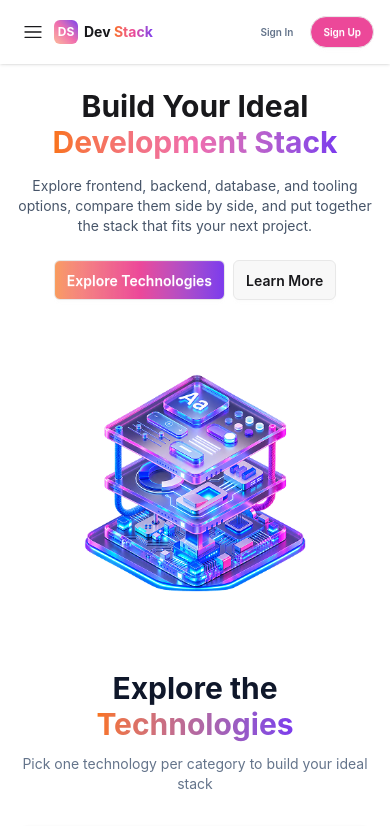
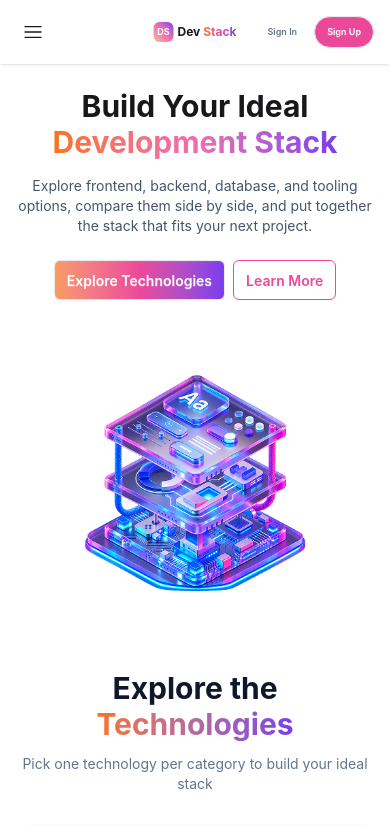
Before and after one commit to abirhj2010-TJ/b14-a05, a React (Vite) app: page / in a window 390 px wide. Shown: the top 826 px of the page. Built offline with nearby package versions, Linux system fonts and the light colour scheme.

Commit message:
all requirements done

```diff
--- a/src/Components/Banner/Banner.tsx
+++ b/src/Components/Banner/Banner.tsx
@@ -22,7 +22,7 @@ const Banner = () => {
               Explore Technologies
             </button>
 
-            <button className="btn rounded-md px-3 md:px-5 lg:px-7">
+            <button className="btn rounded-md px-3 md:px-5 lg:px-7 border-brand-middle bg-transparent text-brand-middle">
               Learn More
             </button>
           </div>
--- a/src/Components/Navbar/Navbar.tsx
+++ b/src/Components/Navbar/Navbar.tsx
@@ -1,9 +1,8 @@
 import { RxHamburgerMenu } from "react-icons/rx";
-
 
 const Navbar = () => {
   return (
-    <div className="navbar sticky top-0 z-50 container mx-auto bg-base-100 px-4 sm:px-6 md:px-8 lg:px-20 xl:px-30 shadow-sm">
+    <div className="navbar sticky top-0 z-50 container mx-auto bg-base-100 px-4 shadow-sm sm:px-6 md:px-8 lg:px-20 xl:px-30">
       <div className="navbar-start">
         <div className="dropdown md:hidden">
           <div
@@ -19,7 +18,9 @@ const Navbar = () => {
             className="menu menu-sm dropdown-content z-10 mt-3 w-48 rounded-box bg-base-100 p-2 text-high shadow"
           >
             <li>
-              <a className="text-brand-start" href="">Home</a>
+              <a className="text-brand-middle" href="">
+                Home
+              </a>
             </li>
             <li>
               <a href="">Technologies</a>
@@ -36,46 +37,73 @@ const Navbar = () => {
           </ul>
         </div>
 
-        <div className="ml-1 flex items-center gap-1.5 sm:gap-2">
-          <div className="flex h-6 w-6 items-center justify-center rounded-md bg-linear-to-tr from-brand-start/50 via-brand-middle/80 to-brand-end text-xs font-bold text-white sm:h-7 sm:w-7 sm:text-sm md:h-8 md:w-8 md:text-md">
+        <div className="ml-1 hidden items-center gap-1.5 sm:gap-2 md:flex">
+          <div className="flex h-8 w-8 items-center justify-center rounded-md bg-linear-to-tr from-brand-start/50 via-brand-middle/80 to-brand-end text-md font-bold text-white">
             DS
           </div>
 
-          <p className="text-sm font-bold sm:text-base md:text-lg">
-            Dev{" "}
-            <span className="bg-linear-to-r from-brand-start via-brand-middle to-brand-end bg-clip-text text-transparent">
+          <p className="text-lg font-bold">
+            Dev <span className="bg-linear-to-r from-brand-start via-brand-middle to-brand-end bg-clip-text text-transparent">
               Stack
             </span>
           </p>
         </div>
       </div>
 
+      <div className="absolute left-1/2 flex -translate-x-1/2 items-center gap-1 md:hidden">
+        <div className="flex h-5 w-5 items-center justify-center rounded-md bg-linear-to-tr from-brand-start/50 via-brand-middle/80 to-brand-end text-[9px] font-bold text-white sm:h-6 sm:w-6 sm:text-xs">
+          DS
+        </div>
+
+        <p className="text-xs font-bold sm:text-sm">
+          Dev <span className="bg-linear-to-r from-brand-start via-brand-middle to-brand-end bg-clip-text text-transparent">
+            Stack
+          </span>
+        </p>
+      </div>
+
       <div className="navbar-center hidden md:flex">
         <ul className="menu menu-horizontal px-1 font-semibold text-high">
           <li>
-            <a className="text-sm text-brand-middle lg:text-base" href="">Home</a>
+            <a className="text-sm text-brand-middle lg:text-base" href="">
+              Home
+            </a>
           </li>
           <li>
-            <a className="text-sm lg:text-base" href="">Technologies</a>
+            <a className="text-sm lg:text-base" href="">
+              Technologies
+            </a>
           </li>
           <li>
-            <a className="text-sm lg:text-base" href="">Projects</a>
+            <a className="text-sm lg:text-base" href="">
+              Projects
+            </a>
           </li>
           <li>
-            <a className="text-sm lg:text-base" href="">About</a>
+            <a className="text-sm lg:text-base" href="">
+              About
+            </a>
           </li>
           <li>
-            <a className="text-sm lg:text-base" href="">Contact</a>
+            <a className="text-sm lg:text-base" href="">
+              Contact
+            </a>
           </li>
         </ul>
       </div>
 
       <div className="navbar-end gap-1 sm:gap-2">
-        <a className="btn btn-ghost rounded-full text-[10px] btn-sm md:btn-md md:text-md lg:text-base text-med" href="">
+        <a
+          className="btn btn-ghost rounded-full text-[9px] text-med btn-sm md:btn-md md:text-md lg:text-base"
+          href=""
+        >
           Sign In
         </a>
 
-        <a className="btn rounded-full bg-brand-middle text-[10px] text-white btn-sm md:btn-md md:text-md lg:text-base" href="">
+        <a
+          className="btn rounded-full bg-brand-middle text-[9px] text-white btn-sm md:btn-md md:text-md lg:text-base"
+          href=""
+        >
           Sign Up
         </a>
       </div>
--- a/src/Components/Technologies/Technologies.tsx
+++ b/src/Components/Technologies/Technologies.tsx
@@ -14,7 +14,8 @@ function Technologies({
     <div className="container mx-auto mt-2 md:mt-8 lg:mt-14 px-4 sm:px-6 md:px-8 lg:px-20 xl:px-30">
       <div className="text-center md:text-start">
         <h2 className="text-mainColor mb-3 text-3xl sm:text-4xl font-bold ">
-          Explore the <span className="bg-linear-to-r from-brand-start to-brand-end bg-clip-text text-transparent">
+          Explore the{" "}
+          <span className="bg-linear-to-r from-brand-start to-brand-end bg-clip-text text-transparent">
             Technologies
           </span>
         </h2>
@@ -28,7 +29,12 @@ function Technologies({
         <div className="w-full md:w-2/3 lg:w-3/4">
           <Suspense
             fallback={
-              <p className="text-center">Loading technologies...</p>
+              <div className="flex items-center justify-center gap-3">
+                <p className="text-sm font-medium text-med">
+                  Loading technologies
+                </p>
+                <span className="loading loading-spinner loading-lg"></span>
+              </div>
             }
           >
             <TechnologiesList
--- a/src/Components/TechnologyCard/TechnologyCard.tsx
+++ b/src/Components/TechnologyCard/TechnologyCard.tsx
@@ -67,6 +67,14 @@ const Technology = ({
         </span>
       </div>
 
+      <div
+        className={isStacked ? "cursor-not-allowed" : "cursor-pointer"}
+        onClick={() => {
+          if (isStacked) {
+            toast.info(`${technology.name} is already in your stack`);
+          }
+        }}
+      >
         <button
           onClick={handleAddToStack}
           disabled={isStacked}
@@ -86,6 +94,7 @@ const Technology = ({
           )}
         </button>
       </div>
+    </div>
   );
 };
 
```
Lines whose indentation alone changed are shown as unchanged.
